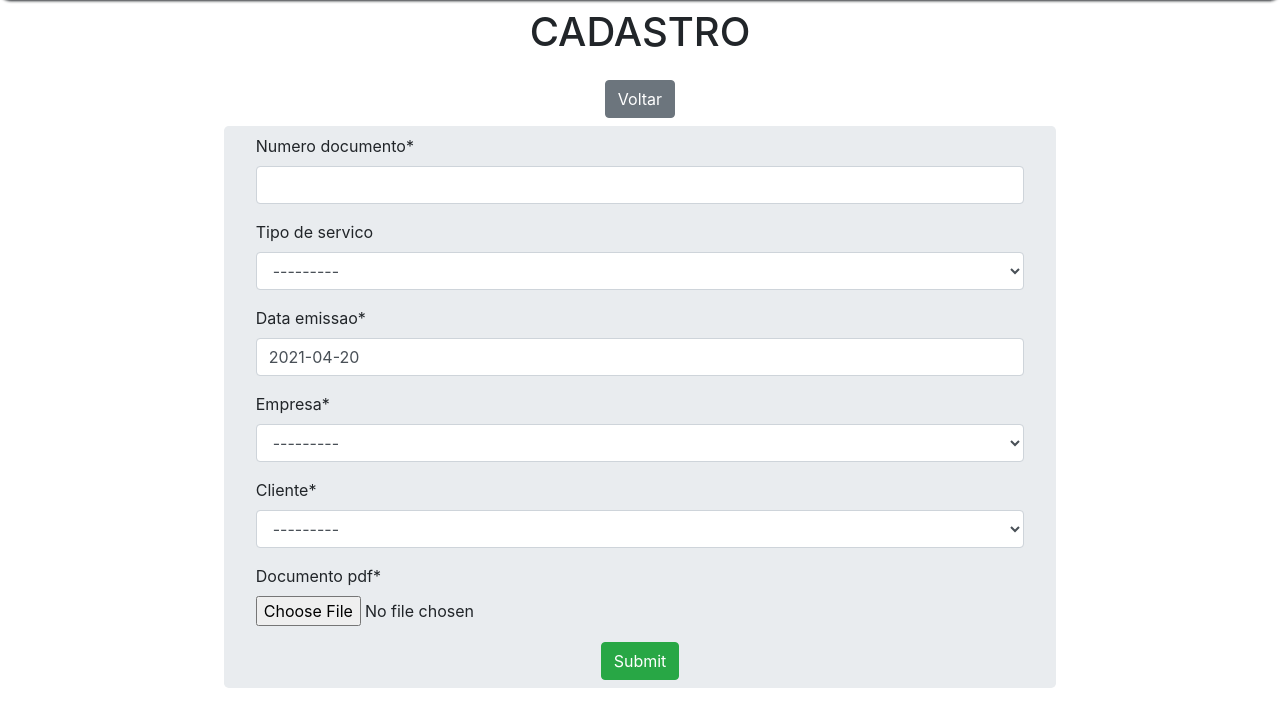
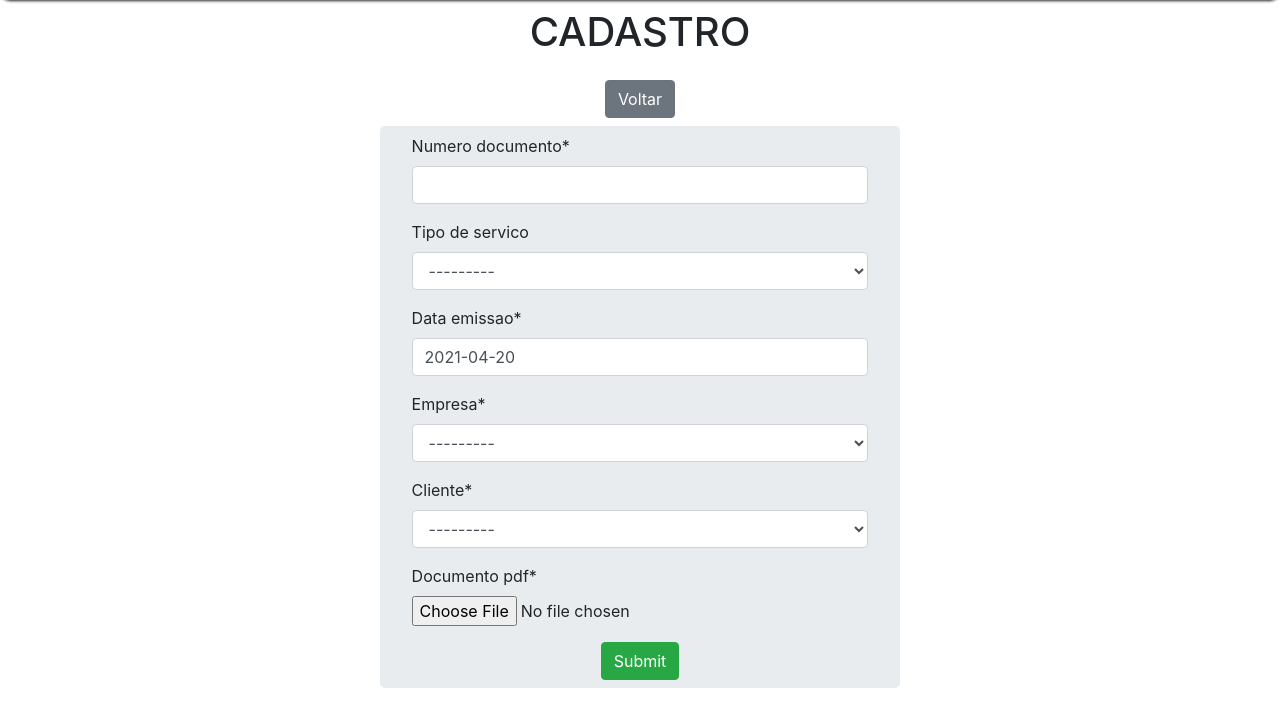
Before and after one commit to Mclara08/atestado-conjunto, a Django app: page /form/ in a window 1280 px wide. Shown: the part 56-783 px from the top of the page. Run offline with Django 3.2, Linux system fonts and the light colour scheme; the visitor is signed in with stand-in values (Sample User, id 1); data that the repository does not hold is empty; some libraries are stand-ins or nearby versions.

Commit message:
Ajustes na UI de cadastro

```diff
--- a/app/templates/atestado_form.html
+++ b/app/templates/atestado_form.html
@@ -19,17 +19,17 @@
 </head>
 
 <body>
-    <div class="col-8 m-auto pt-2 pb-2 text-center">
+    <div class="col-12 m-auto pt-2 pb-2 text-center">
         <h1>CADASTRO</h1>
     </div>
 
-    <div class="col-8 m-auto pt-2 pb-2 text-center">
+    <div class="col-12 m-auto pt-2 pb-2 text-center">
         <a href="/pesquisa" class="btn btn-secondary">Voltar</a>
     </div>
 
     <!-- Formulário cadastro/atualização de atestados -->
-    <main role="main" class="container">
-        <div class="jumbotron col-9 m-auto pt-2 pb-2">
+    <main role="main" class="container-fluid">
+        <div class="jumbotron col-lg-5 col-md-12 col-sm-12 m-auto pt-2 pb-2">
             {% if messages %}
                 {% for message in messages %}
                     {% if message.level == DEFAULT_MESSAGE_LEVELS.ERROR %}
```
